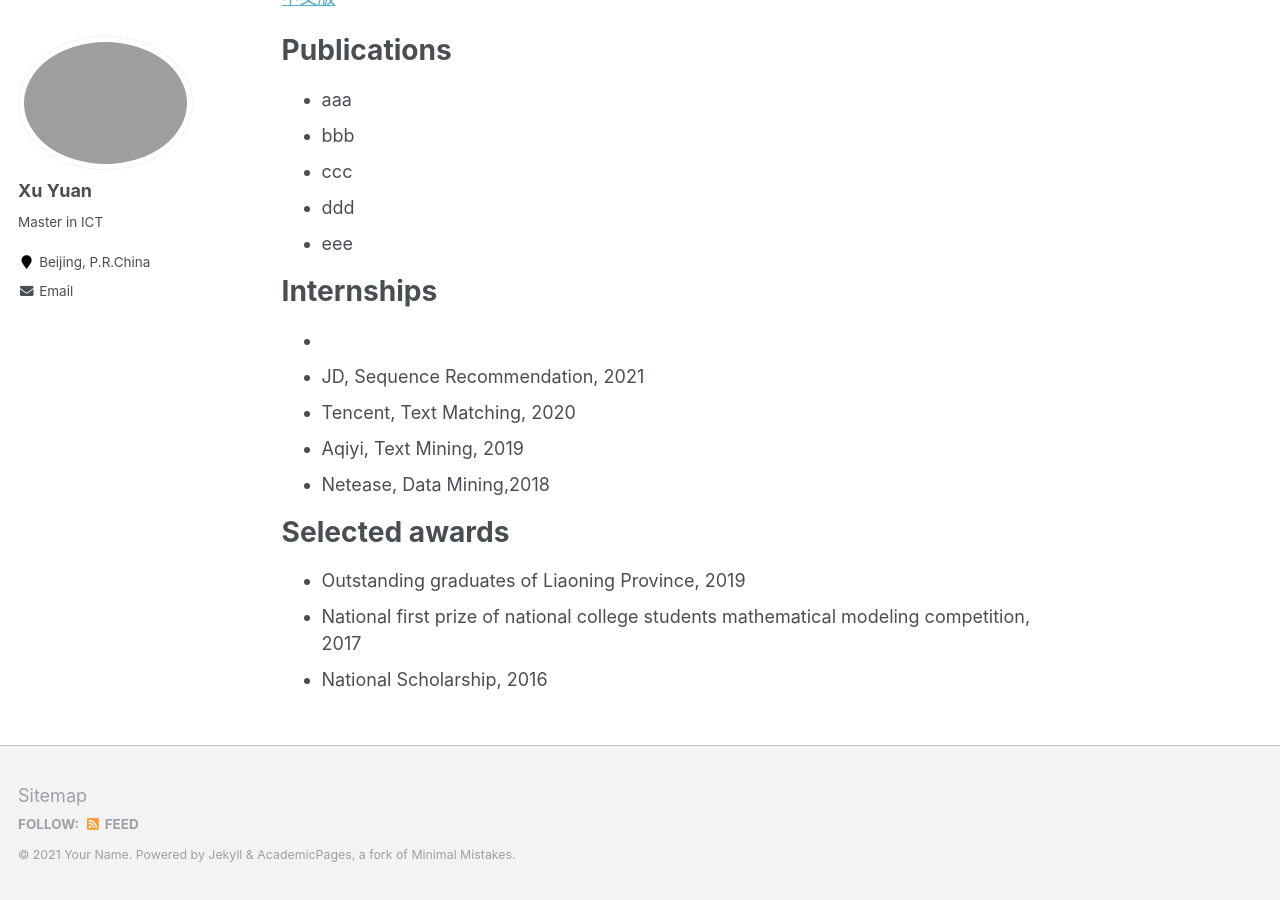
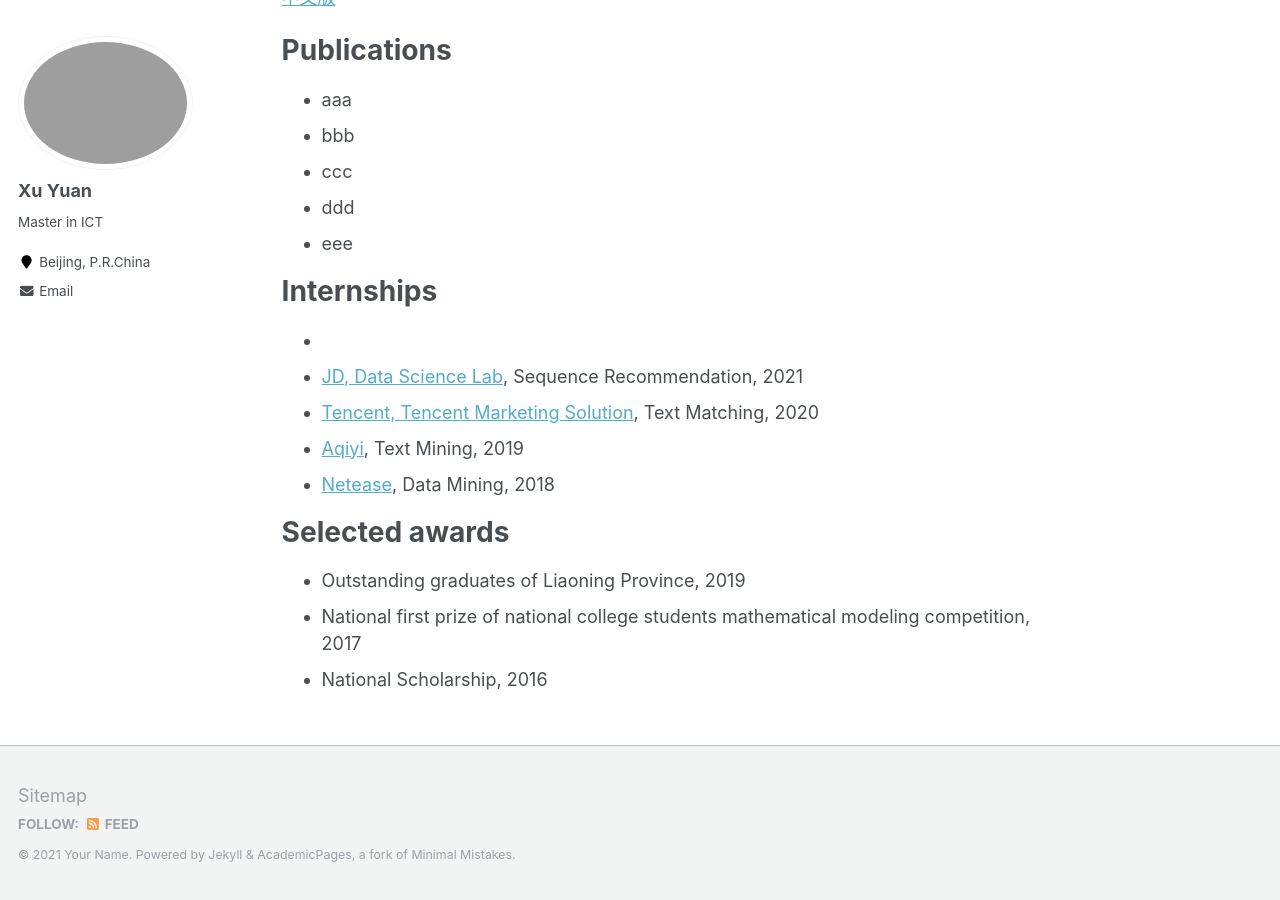
Before and after one commit to yuanninesuns/yuanninesuns.github.io, a Jekyll site: the page built from _pages/about.md, in a window 1280 px wide and 900 px high, scrolled down 621 px. Built offline with Jekyll 4.4.1, drawn with Linux system fonts in a browser that asks for light colours.

Commit message:
增加实习链接

```diff
--- a/_pages/about.md
+++ b/_pages/about.md
@@ -32,10 +32,10 @@ Publications
 Internships
 ======
 -
-- JD, Sequence Recommendation, 2021
-- Tencent, Text Matching, 2020
-- Aqiyi, Text Mining, 2019
-- Netease, Data Mining,2018
+- [JD, Data Science Lab](https://datascience.jd.com/), Sequence Recommendation, 2021
+- [Tencent, Tencent Marketing Solution](https://e.qq.com/technology/), Text Matching, 2020
+- [Aqiyi](https://www.iqiyi.com/), Text Mining, 2019
+- [Netease](http://you.163.com/), Data Mining, 2018
 
 Selected awards
 ======
```
Also changed, not shown: _pages/about-chi.md (+4 -4 lines).
